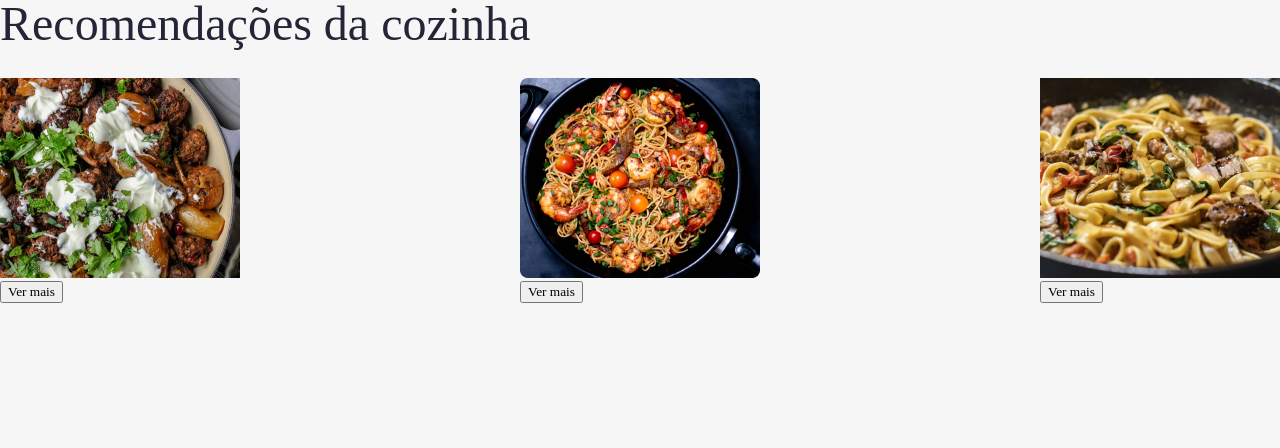
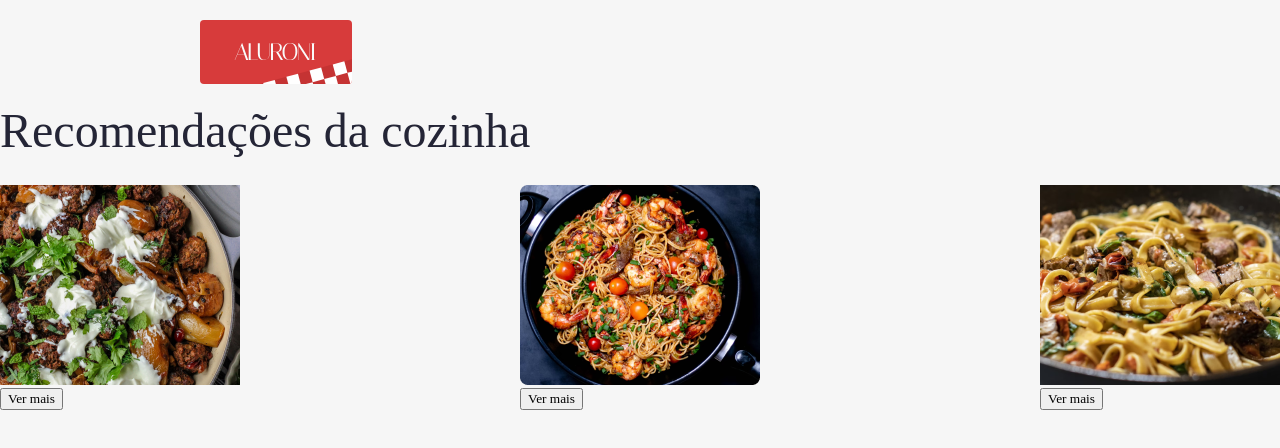
Before and after one commit to LucaPinheiro/aluroni, a React (Vite) app: page / in a window 1280 px wide. Shown: the top 448 px of the page. Built offline with nearby package versions, Linux system fonts and the light colour scheme; a web font is replaced by a local one.

Commit message:
criando pasta components e separando componentes para reaproveitar

```diff
--- /dev/null
+++ b/src/components/Menu/Menu.module.scss
@@ -0,0 +1,15 @@
+@import "../../styles/variaveis";
+@import "../../styles/breakpoints";
+
+.menu {
+  padding: 20px $padding-horizontal;
+  @media (max-width: $desktop_xsm) {
+    padding: 20px $padding-horizontal-mobile;
+  }
+  @media (min-width: $desktop_xsm) and (max-width: $desktop_sm) {
+    padding: 20px $padding-horizontal-sm;
+  }
+  @media (min-width: $desktop_sm) and (max-width: $desktop_md) {
+    padding: 20px $padding-horizontal-md;
+  }
+}
--- /dev/null
+++ b/src/components/Menu/index.tsx
@@ -0,0 +1,10 @@
+import logo from "../../assets/logo.svg";
+import styles from "./Menu.module.scss";
+
+export default function Menu() {
+  return (
+    <nav className={styles.menu}>
+      <img src={logo} alt="logo do aluroni" />
+    </nav>
+  );
+}
--- a/src/pages/Cardapio/index.tsx
+++ b/src/pages/Cardapio/index.tsx
@@ -1,10 +1,10 @@
 import styles from "./Cardapio.module.scss";
-import logo from "../../assets/logo.svg";
 import Buscador from "./Buscador";
 import { useState } from "react";
 import Filtros from "./Filtros";
 import Ordenador from "./Ordenador";
 import Itens from "./Itens";
+import Menu from "../../components/Menu";
 
 export default function Cardapio() {
   const [busca, setBusca] = useState("");
@@ -12,9 +12,7 @@ export default function Cardapio() {
   const [ordenador, setOrdenador] = useState("");
   return (
     <main>
-      <nav className={styles.menu}>
-        <img src={logo} alt="logo do aluroni" />
-      </nav>
+      <Menu />
       <header className={styles.header}>
         <div className={styles.header__text}>A casa do código e da massa!</div>
       </header>
--- a/src/pages/Inicio/index.tsx
+++ b/src/pages/Inicio/index.tsx
@@ -1,3 +1,4 @@
+import Menu from "../../components/Menu";
 import cardapio from "../../data/cardapio.json";
 import styles from "./Inicio.module.scss";
 
@@ -8,6 +9,7 @@ export default function Inicio() {
     .splice(0, 3);
   return (
     <section>
+      <Menu />
       <h3 className={styles.titulo}>Recomendações da cozinha</h3>
       <div className={styles.recomendados}>
         {pratosRecomendados.map((item) => (
```
